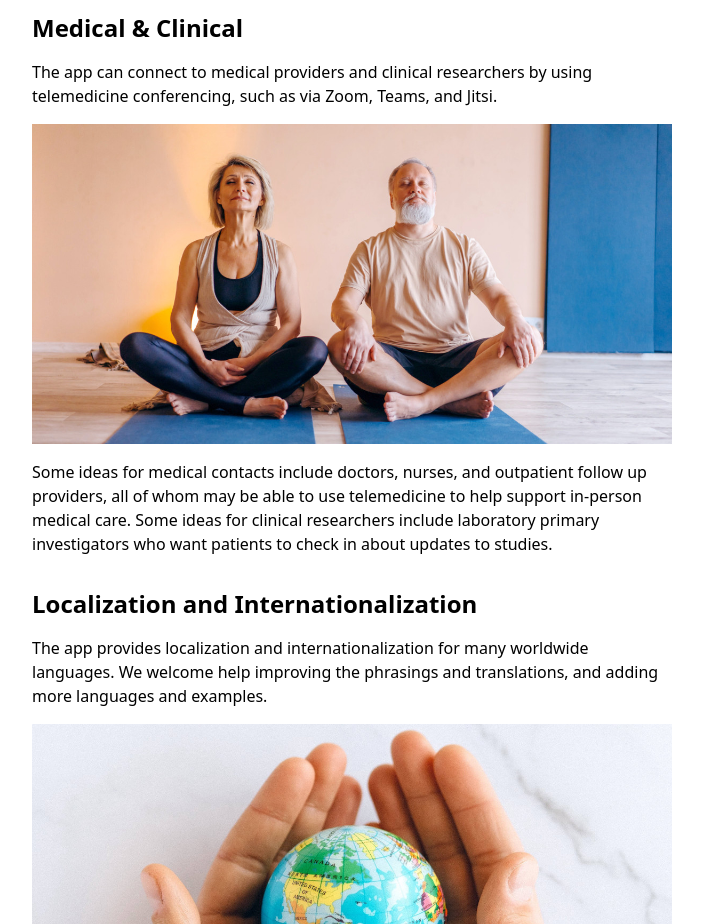
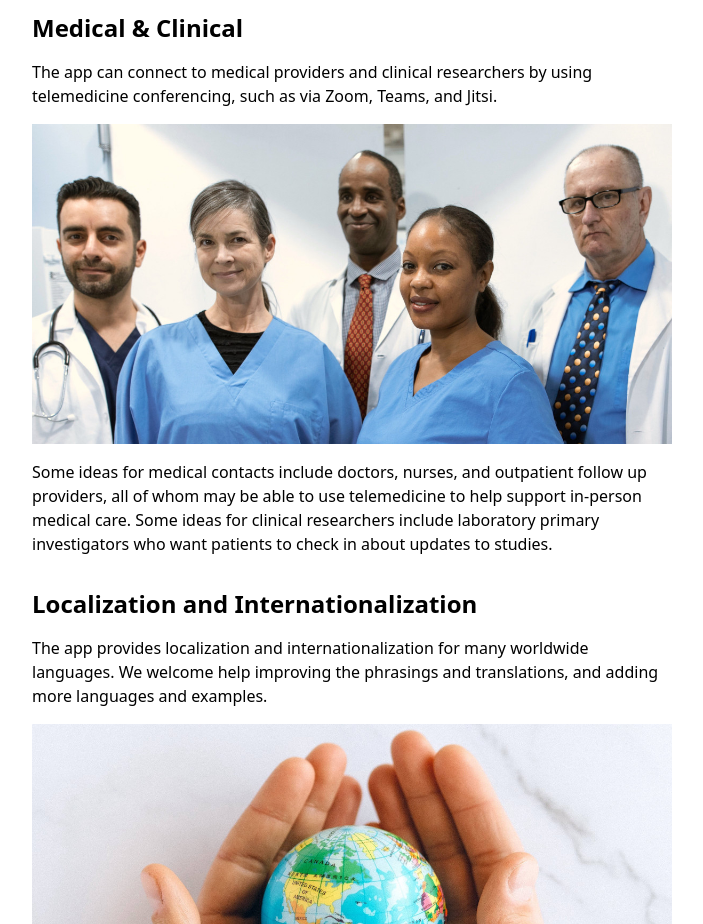
Before and after one commit to BoldContacts/boldcontacts-site-as-sveltekit, a SvelteKit app: page / in a window 1280 px wide. Shown: the part 4000-4924 px from the top of the page, without its empty margins (288-991 px from the left). Built offline with nearby package versions, Linux system fonts and the light colour scheme.

Commit message:
Add medical img tag

```diff
--- a/src/routes/+page.svelte
+++ b/src/routes/+page.svelte
@@ -76,7 +76,7 @@
 
 <p>The app can connect to medical providers and clinical researchers by using telemedicine conferencing, such as via Zoom, Teams, and Jitsi.</p>
 
-<img src="/assets/pexels/pexels-mikhail-nilov-7500699@1200x600.jpg" alt="People exercising" loading="lazy">
+<img src="/assets/pexels/pexels-rdne-stock-project-6129502@1200x600.jpg" alt="People exercising" loading="lazy">
 
 <p>Some ideas for medical contacts include doctors, nurses, and outpatient follow up providers, all of whom may be able to use telemedicine to help support in-person medical care. Some ideas for clinical researchers include laboratory primary investigators who want patients to check in about updates to studies.</p>
 
```
